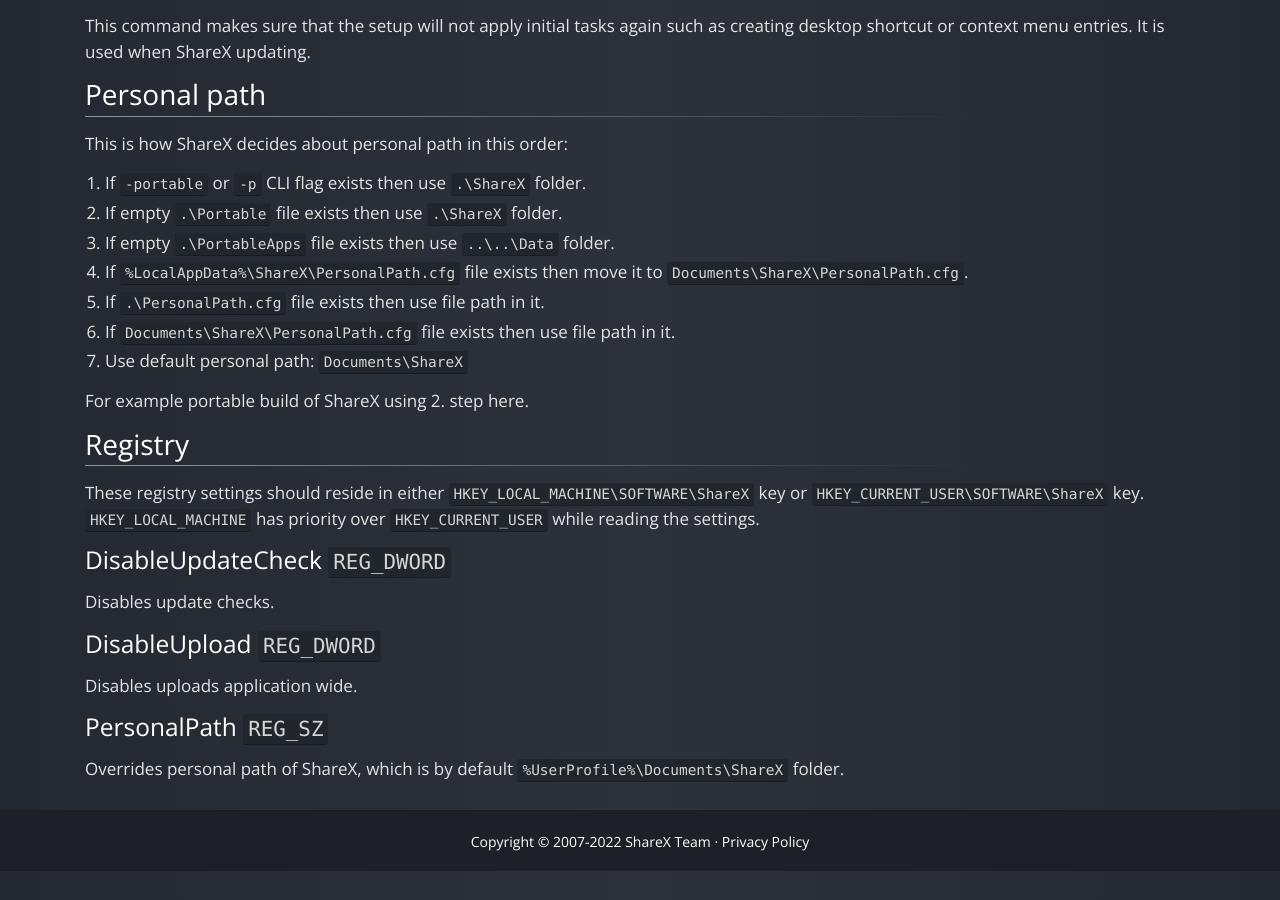
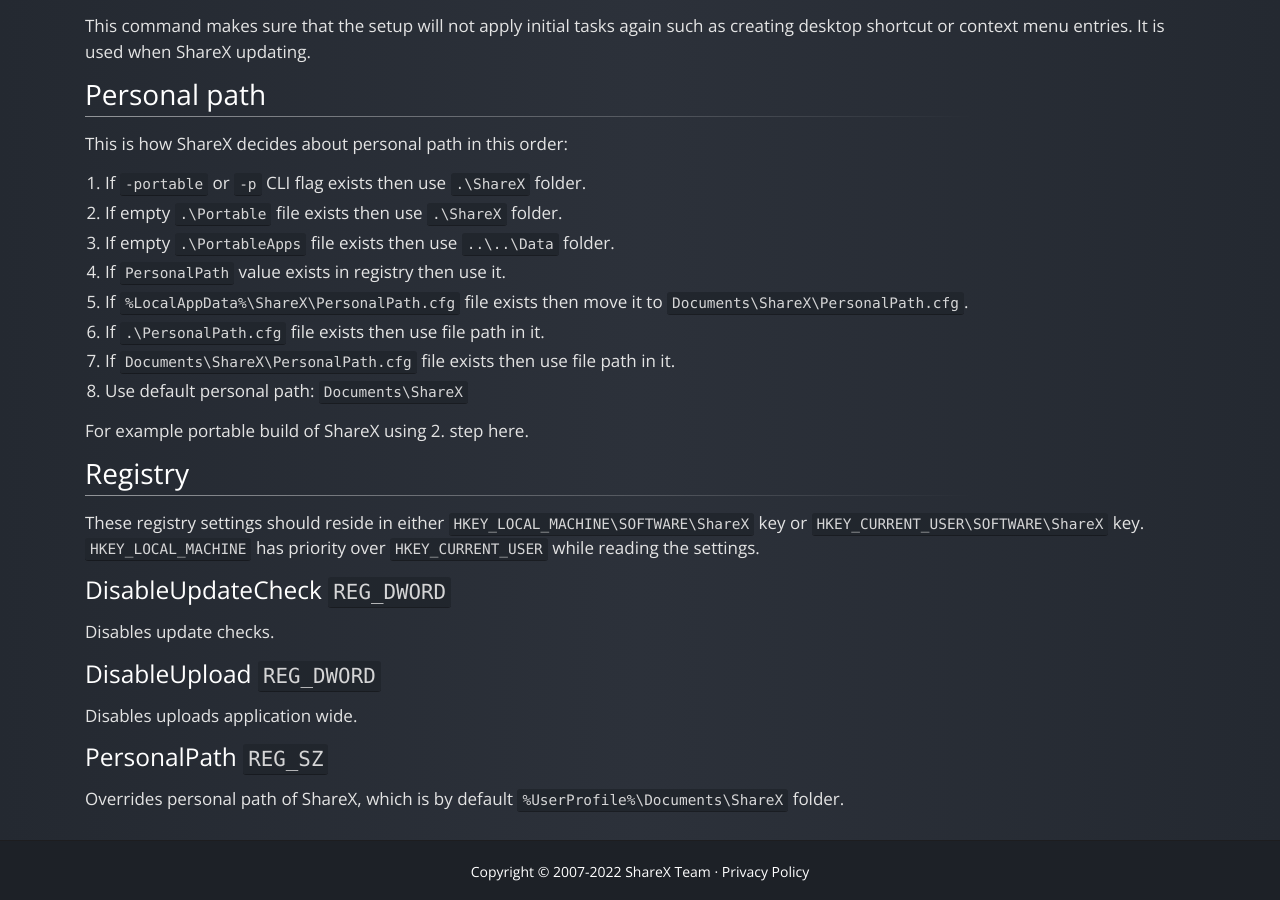
Before and after one commit to ShareX/sharex.github.io, a Jekyll site: the page built from docs/command-line-arguments.md, in a window 1280 px wide and 900 px high, scrolled down 2167 px. Built offline with Jekyll 4.4.1, drawn with Linux system fonts in a browser that asks for light colours; before the commit the page ends 3038 px from its top, so only the background shows below that.

Commit message:
Update command-line-arguments.md

```diff
--- a/docs/command-line-arguments.md
+++ b/docs/command-line-arguments.md
@@ -98,10 +98,11 @@
 1. If `-portable` or `-p` CLI flag exists then use `.\ShareX` folder.
 2. If empty `.\Portable` file exists then use `.\ShareX` folder.
 3. If empty `.\PortableApps` file exists then use `..\..\Data` folder.
-4. If `%LocalAppData%\ShareX\PersonalPath.cfg` file exists then move it to `Documents\ShareX\PersonalPath.cfg`.
-5. If `.\PersonalPath.cfg` file exists then use file path in it.
-5. If `Documents\ShareX\PersonalPath.cfg` file exists then use file path in it.
-6. Use default personal path: `Documents\ShareX`
+4. If `PersonalPath` value exists in registry then use it.
+5. If `%LocalAppData%\ShareX\PersonalPath.cfg` file exists then move it to `Documents\ShareX\PersonalPath.cfg`.
+6. If `.\PersonalPath.cfg` file exists then use file path in it.
+7. If `Documents\ShareX\PersonalPath.cfg` file exists then use file path in it.
+8. Use default personal path: `Documents\ShareX`
 
 For example portable build of ShareX using 2. step here.
 
```
